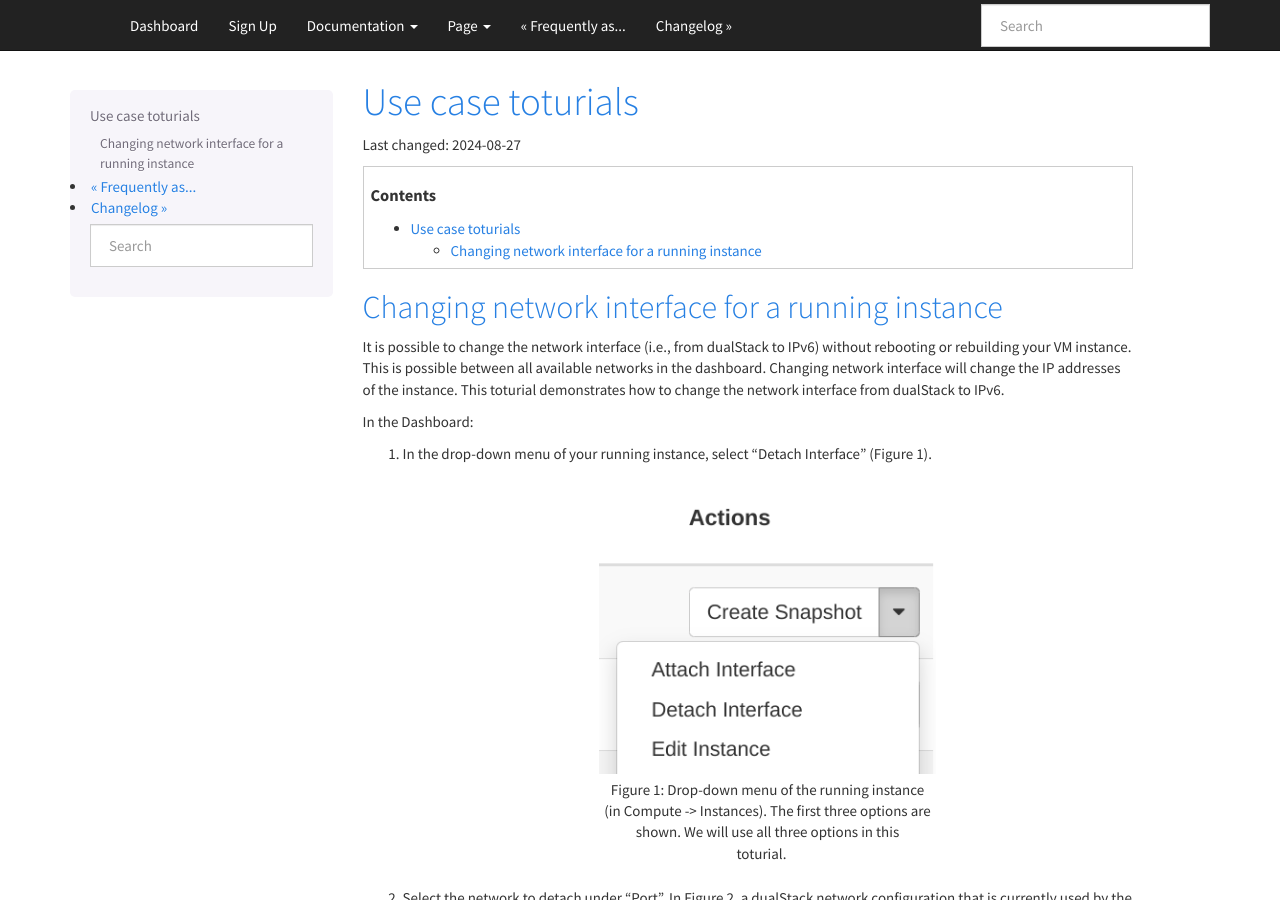
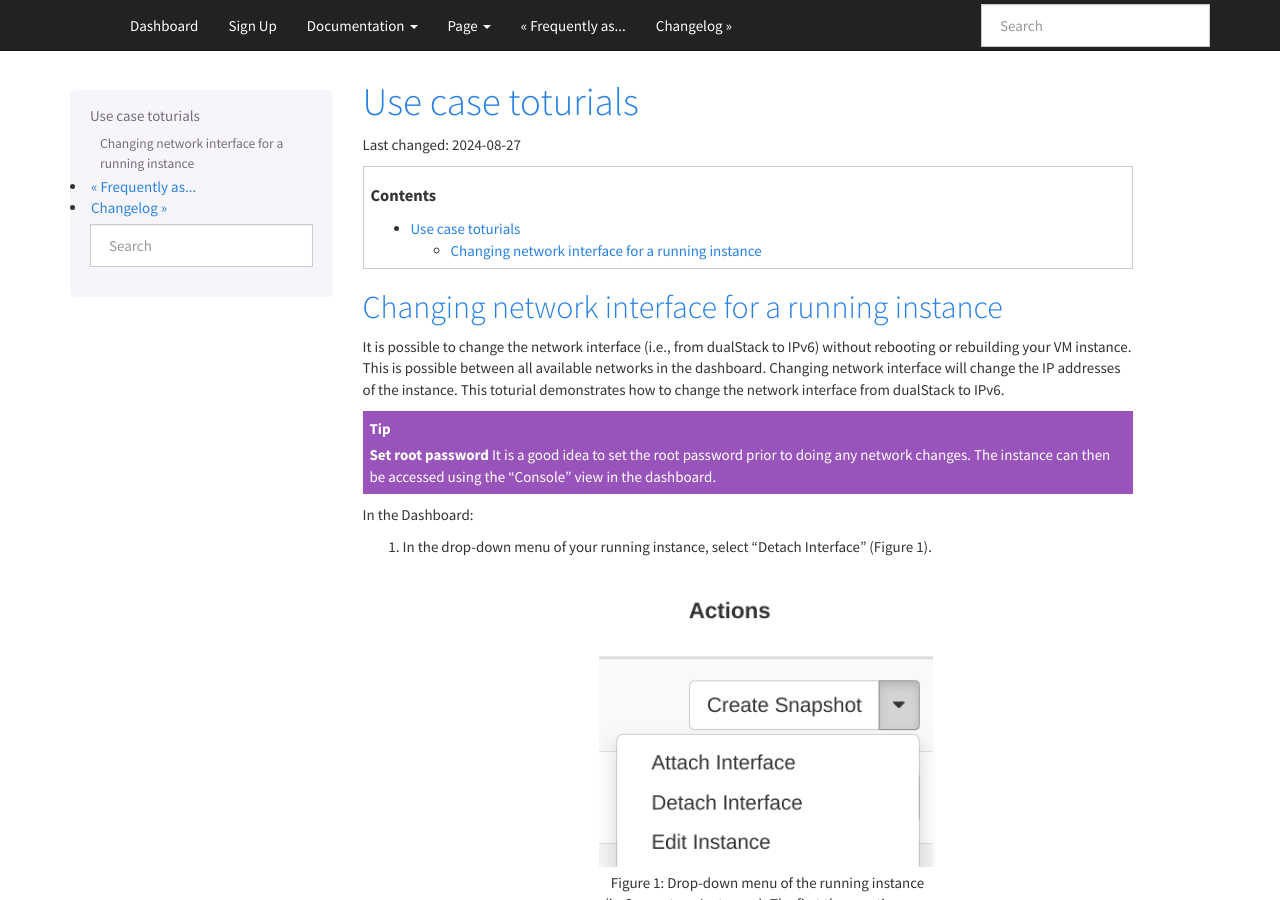
Before and after one commit to norcams/docs-enduser, a Sphinx documentation site: the page built from docs/usecase-toturials.rst, in a window 1280 px wide and 900 px high. Built offline with Sphinx 7.4.7, drawn with Linux system fonts in a browser that asks for light colours.

Commit message:
update usecase toturial

```diff
--- a/docs/usecase-toturials.rst
+++ b/docs/usecase-toturials.rst
@@ -15,6 +15,11 @@ without rebooting or rebuilding your VM instance. This is possible between all
 available networks in the dashboard. Changing network interface will change the IP
 addresses of the instance. This toturial demonstrates how to change the network
 interface from dualStack to IPv6.
+
+.. TIP::
+   **Set root password**
+   It is a good idea to set the root password prior to doing any network changes.
+   The instance can then be accessed using the "Console" view in the dashboard.
 
 In the Dashboard:
 
```
